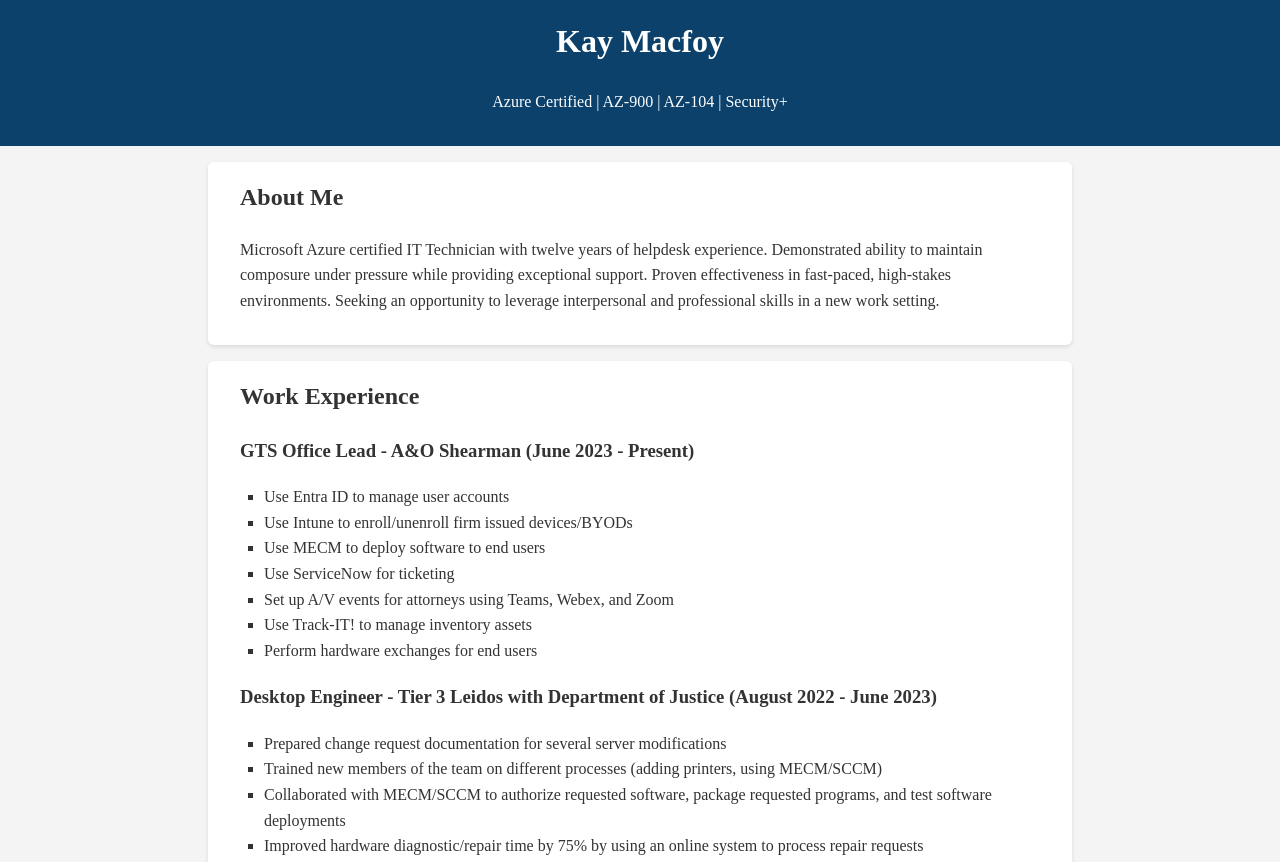
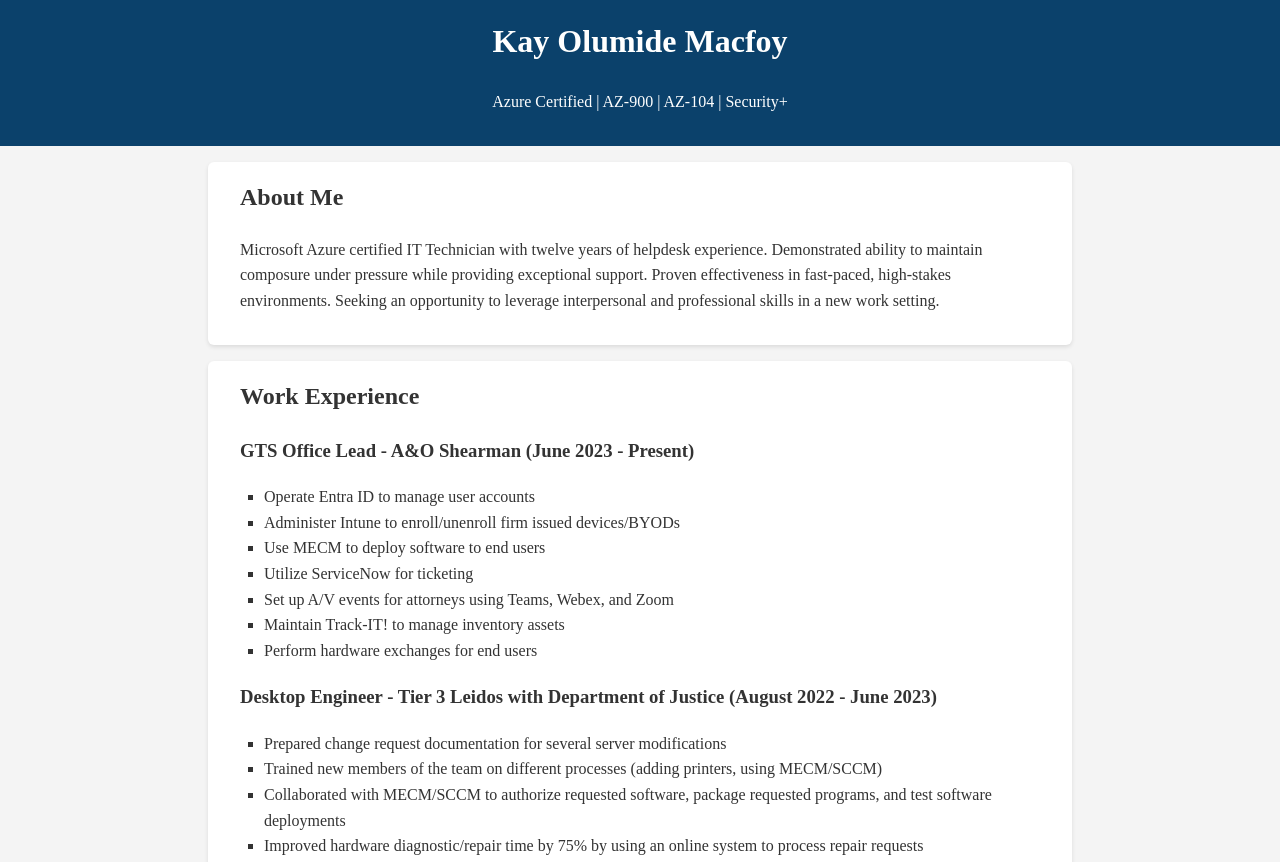
Before and after one commit to kmacfoy/kmacfoy.github.io, a plain HTML site: page index.html in a window 1280 px wide. Shown: the top 862 px of the page. Drawn offline with Linux system fonts and the light colour scheme.

Commit message:
Tweaked current job entry to reduce repitition in verb usage and updated name in header

```diff
--- a/index.html
+++ b/index.html
@@ -9,7 +9,7 @@
 </head>
 <body>
   <header>
-    <h1>Kay Macfoy</h1>
+    <h1>Kay Olumide Macfoy</h1>
     <p>Azure Certified | AZ-900 | AZ-104 | Security+ </p>
   </header>
 
@@ -30,12 +30,12 @@
     <div class="job">
       <h3>GTS Office Lead - A&amp;O Shearman (June 2023 - Present)</h3>
       <ul>
-        <li>Use Entra ID to manage user accounts</li>
-        <li>Use Intune to enroll/unenroll firm issued devices/BYODs</li>
+        <li>Operate Entra ID to manage user accounts</li>
+        <li>Administer Intune to enroll/unenroll firm issued devices/BYODs</li>
         <li>Use MECM to deploy software to end users</li>
-        <li>Use ServiceNow for ticketing</li>
+        <li>Utilize ServiceNow for ticketing</li>
         <li>Set up A/V events for attorneys using Teams, Webex, and Zoom</li>
-        <li>Use Track-IT! to manage inventory assets</li>
+        <li>Maintain Track-IT! to manage inventory assets</li>
         <li>Perform hardware exchanges for end users</li>
       </ul>
     </div>
```
